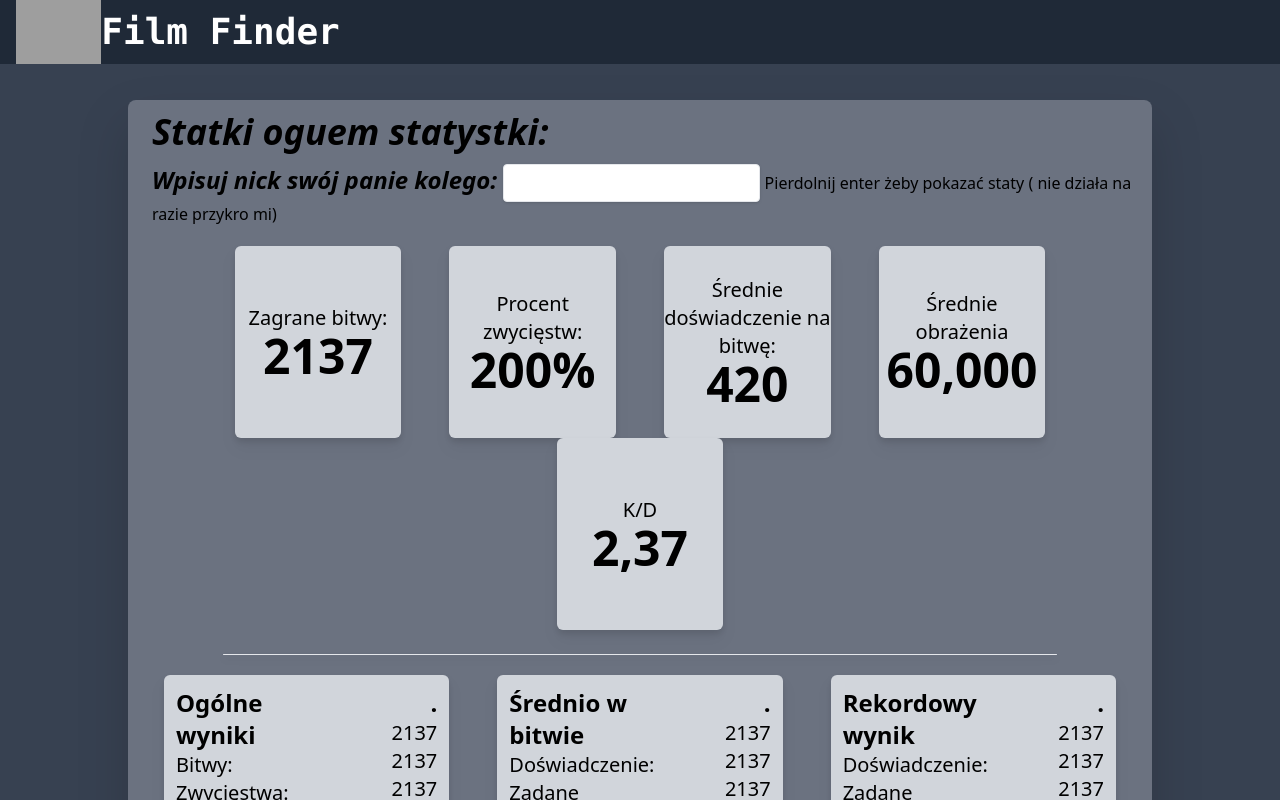
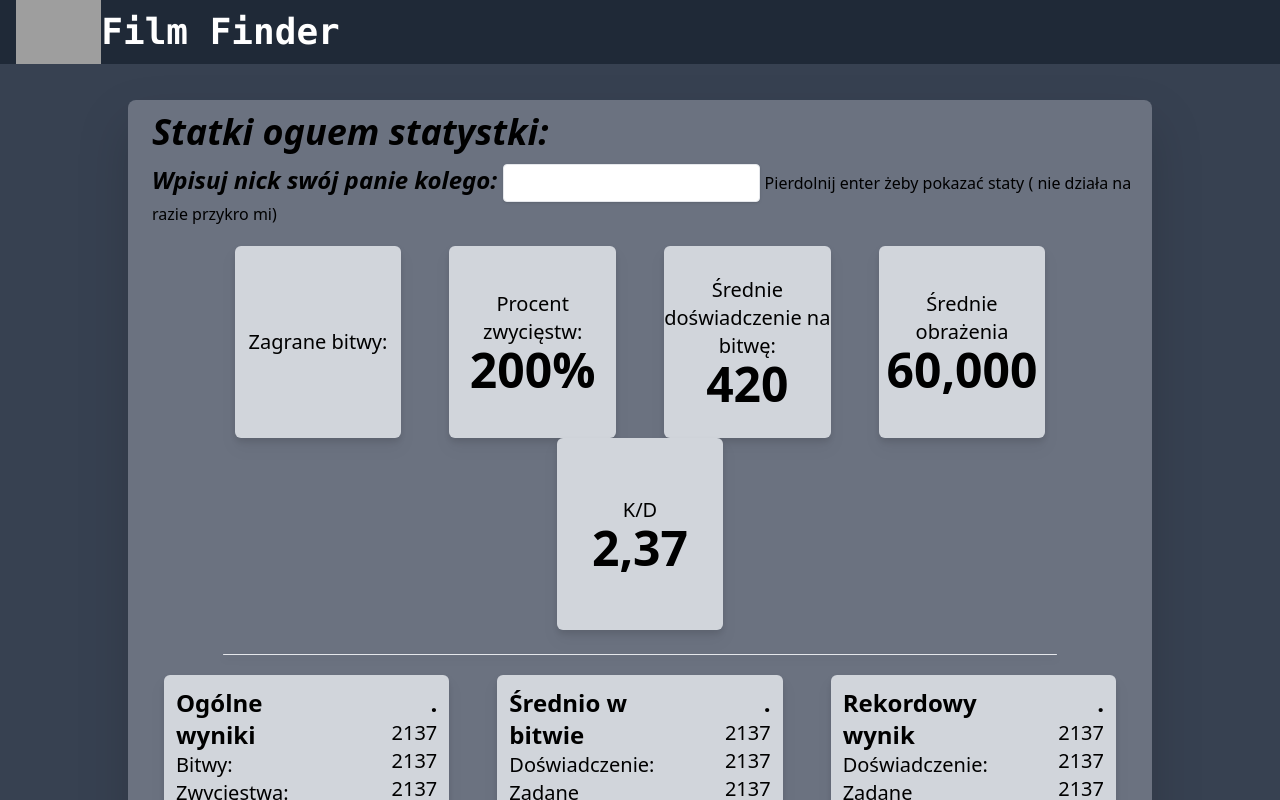
Before and after one commit to Pochmannn/WorldOfWarshipsStatChecker, a React (Create React App) app: page / in a window 1280 px wide. Shown: the top 800 px of the page. Built offline with nearby package versions, Linux system fonts and the light colour scheme; no server answers; grey boxes are pictures that could not be loaded.

Commit message:
v3
zrobione api po królewsku

```diff
--- a/src/components/App.js
+++ b/src/components/App.js
@@ -1,24 +1,43 @@
-import React, { useState, useEffect } from "react";
+import React from 'react';
 import '../App.css';
 import Navbar from './Navbar';
 import Content from './Content';
 import Footer from './Footer';
-import axios from "axios";
-import DataFetching from "./DataFetching";
+import axios from 'axios';
+
 
 class App extends React.Component{
 
+  constructor(props){
+    super(props)
+    this.state={accountid: "", battles: "", wins: 0}
+  }
+/*
+TUDU
+- rozbić fetch na 2 funkcje na komponent didmount
+- pobierać obiekt na boga mego świętego jezuza chrystusa
+- to wszystko :)
+*/
   onSearchSubmit = nickname => {
     console.log(nickname)
+    axios.get(`https://api.worldofwarships.eu/wows/account/list/?application_id=b0f4d669a9745f5dd7eb16395de839be&search=${nickname}`,{
+    }).then(result => {
+        this.setState({accountid: result.data.data[0].account_id})
+        console.log(this.state.accountid)
+        axios.get(`https://api.worldofwarships.eu/wows/account/info/?application_id=b0f4d669a9745f5dd7eb16395de839be&account_id=${this.state.accountid}`,{
+        }).then(result => {
+            this.setState({battles: result.data.data[this.state.accountid].statistics.battles})
+            console.log(this.state.battles)
+        })
 
-  }
+    })
+}
 
 render(){
   return (
     <div className="bg-gray-700 w-full h-full">
       <Navbar/>
-      <DataFetching />
-      <Content onSearchSubmit={this.onSearchSubmit}/>
+      <Content onSearchSubmit={this.onSearchSubmit} accountid={this.state.accountid} battles={this.state.battles}/>
       <Footer/>
     </div>
   )}
--- a/src/components/Warship.js
+++ b/src/components/BestWarship.js
@@ -1,4 +1,4 @@
-function Warship(){
+function BestWarship(){
     return(
         <div className="flex flex-row mt-5">
             <div className="bg-gray-300 basis-1/2 h-64 ml-6 mr-6 rounded-md flex grow drop-shadow-lg">
@@ -25,4 +25,4 @@ function Warship(){
         </div>
     )
 }
-export default Warship
+export default BestWarship
--- a/src/components/Content.js
+++ b/src/components/Content.js
@@ -1,13 +1,15 @@
-import React, { useState, useEffect } from "react";
+import React from "react";
 import MainStats from "./MainStats";
 import DetailedStats from "./DetailedStats";
 import Armament from "./Armament";
-import Warship from "./Warship";
-
-
+import BestWarship from "./BestWarship";
 
 class Content extends React.Component{
-    state = {nickname: ""}
+
+constructor(props){
+    super(props)
+    this.state = {isLoading: true, user:{},nickname: "",battles: ""}
+}
 
     onInputChange = event => {
         this.setState({nickname: event.target.value})
@@ -22,17 +24,21 @@ class Content extends React.Component{
         return(
             <div className="bg-gray-500 w-4/5 ml-auto mt-9 mb-9 mr-auto p-3 border-black rounded-lg drop-shadow-2xl">
                 <span className="text-black italic font-black ml-3 mr-auto text-4xl">Statki oguem statystki:</span><br />
-            <form className="mt-3 ml-3" onSubmit={this.onFormSubmit}>
+                <form className="mt-3 ml-3"
+                onSubmit={this.onFormSubmit}>
                     <label class="text-black italic font-black  ml-auto mr-auto text-2xl">Wpisuj nick swój panie kolego: </label>
-                <input type="text" className="shadow appearance-none border rounded py-2 px-3 text-gray-700 leading-tight focus:outline-none focus:shadow-outline" onChange={this.onInputChange} value={this.state.nickname}/> Pierdolnij enter żeby pokazać staty ( nie działa na razie przykro mi)
+                    <input type="text" className="shadow appearance-none border rounded py-2 px-3 text-gray-700 leading-tight focus:outline-none focus:shadow-outline"
+                    onChange={this.onInputChange}
+                    value={this.state.nickname}/> {this.props.accountid}{this.props.battles}
+                    Pierdolnij enter żeby pokazać staty ( nie działa na razie przykro mi)
                 </form>
-            <MainStats />
+                <MainStats accountid={this.props.accountid} battles={this.props.battles} />
                 <hr className="mt-6 w-5/6 ml-auto mr-auto rounded-2xl drop-shadow-lg"/>
                 <DetailedStats />
                 <hr className="mt-6 w-5/6 ml-auto mr-auto rounded-2xl drop-shadow-lg"/>
                 <Armament />
                 <hr className="mt-6 w-5/6 ml-auto mr-auto rounded-2xl drop-shadow-lg"/>
-            <Warship />
+                <BestWarship />
             </div>
         )
     }
--- a/src/components/DataFetching.js
+++ b/src/components/DataFetching.js
@@ -1,21 +1,37 @@
-import React, { useState, useEffect } from "react";
-import axios from "axios";
+// import React, { useState, useEffect } from "react";
+// import axios from "axios";
 
-function DataFetching() {
-    const [accounts, setAccounts] = useState([])
+// function DataFetching() {
+//     const [accounts, setAccounts] = useState([])
 
-    useEffect(() => {
-        axios.get(`https://api.worldofwarships.eu/wows/account/list/?application_id=b0f4d669a9745f5dd7eb16395de839be&search=Scattle_`)
-        .then(res => {
-            setAccounts(res.data)
-            console.log(res)
-            console.log(accounts.status)
-            console.log(accounts.data[0].nickname)
-        })
-    }, [])
-    return(
-        null
-    )
-}
+//     useEffect(() => {
+//         axios.get(`https://api.worldofwarships.eu/wows/account/list/?application_id=b0f4d669a9745f5dd7eb16395de839be&search=Scattle_`)
+//         .then(res => {
+//             setAccounts(res.data)
+//             console.log(res)
+//             console.log(accounts.status)
+//             console.log(accounts.data[0].nickname)
+//         })
+//     }, [])
+//     return(
+//         null
+//     )
+// }
 
-export default DataFetching
+// export default DataFetching
+
+
+// onSearchSubmit = nickname => {
+//     console.log(nickname)
+//     axios.get(`https://api.worldofwarships.eu/wows/account/list/?application_id=b0f4d669a9745f5dd7eb16395de839be&search=${nickname}`,{
+//     }).then(result => {
+//         this.setState({accountid: result.data.data[0].account_id})
+//         console.log(this.state.accountid)
+//         axios.get(`https://api.worldofwarships.eu/wows/account/info/?application_id=b0f4d669a9745f5dd7eb16395de839be&account_id=${this.state.accountid}`,{
+//         }).then(result => {
+//             this.setState({battles: result.data.data[this.state.accountid].statistics.battles})
+//             console.log(this.state.battles)
+//         })
+
+//     })
+// }
--- a/src/components/MainStats.js
+++ b/src/components/MainStats.js
@@ -1,9 +1,9 @@
-function MainStats(){
+function MainStats(props){
 return(
     <div className="flex flex-row mt-5 flex-wrap justify-center ">
         <div className="bg-gray-300 basis-1/6 h-48 ml-6 mr-6 rounded-md flex items-center justify-center drop-shadow-lg">
             <span className="text-center text-xl">Zagrane bitwy: <br />
-                <span className="text-center text-5xl font-semibold">2137</span>
+                <span className="text-center text-5xl font-semibold">{props.battles}</span>
             </span>
         </div>
         <div className="bg-gray-300 basis-1/6 h-48 ml-6 mr-6 rounded-md flex items-center justify-center drop-shadow-lg">
```
Lines whose indentation alone changed are shown as unchanged.
